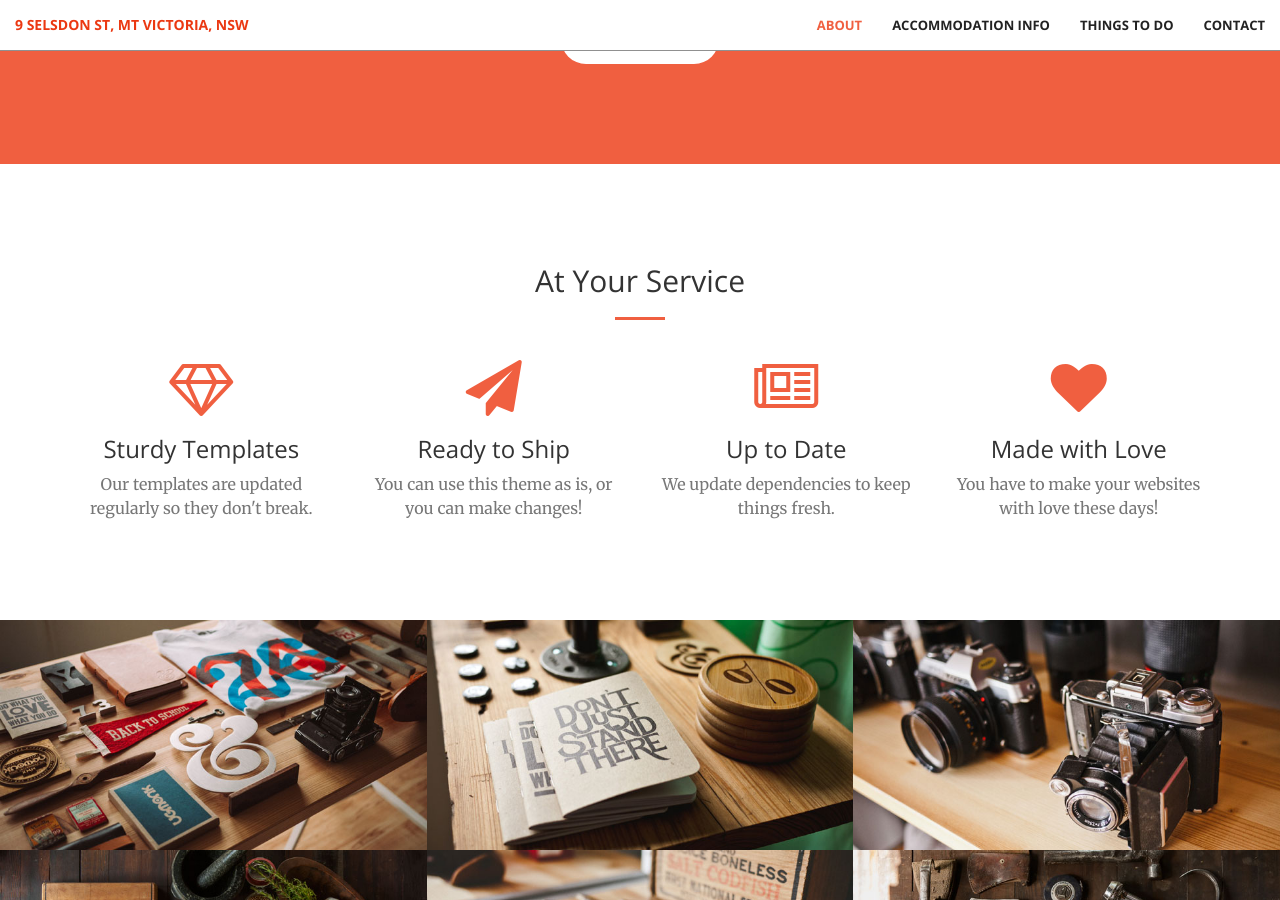
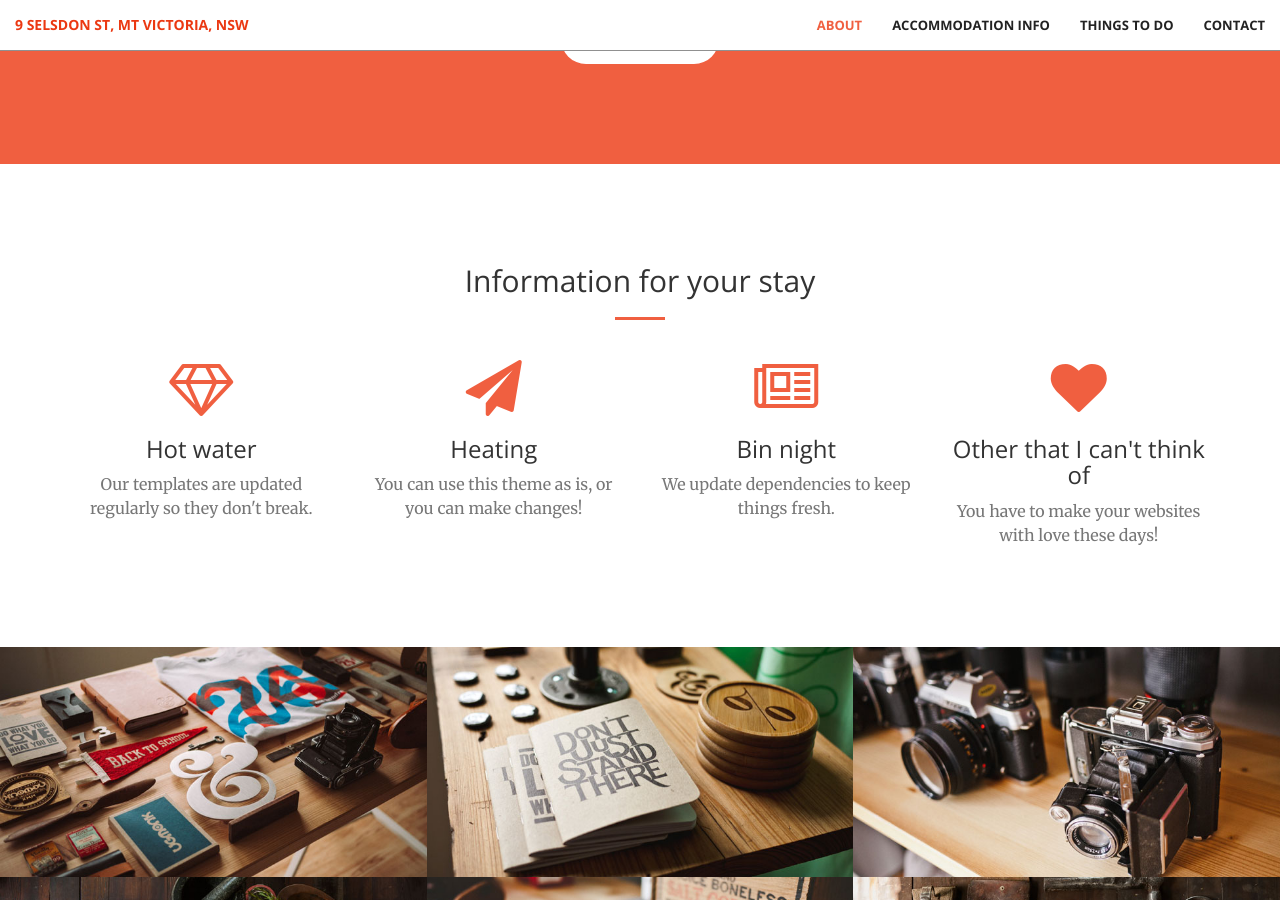
Before and after one commit to DillwyniaLodge/homepage1, a Jekyll site: the page built from index.html, in a window 1280 px wide and 900 px high, scrolled down 1062 px. Built offline with Jekyll 4.4.1, drawn with Linux system fonts in a browser that asks for light colours.

Commit message:
Update services.html

```diff
--- a/_includes/services.html
+++ b/_includes/services.html
@@ -2,7 +2,7 @@
     <div class="container">
         <div class="row">
             <div class="col-lg-12 text-center">
-                <h2 class="section-heading">At Your Service</h2>
+                <h2 class="section-heading">Information for your stay</h2>
                 <hr class="primary">
             </div>
         </div>
@@ -12,28 +12,28 @@
             <div class="col-lg-3 col-md-6 text-center">
                 <div class="service-box">
                     <i class="fa fa-4x fa-diamond wow bounceIn text-primary"></i>
-                    <h3>Sturdy Templates</h3>
+                    <h3>Hot water</h3>
                     <p class="text-muted">Our templates are updated regularly so they don't break.</p>
                 </div>
             </div>
             <div class="col-lg-3 col-md-6 text-center">
                 <div class="service-box">
                     <i class="fa fa-4x fa-paper-plane wow bounceIn text-primary" data-wow-delay=".1s"></i>
-                    <h3>Ready to Ship</h3>
+                    <h3>Heating</h3>
                     <p class="text-muted">You can use this theme as is, or you can make changes!</p>
                 </div>
             </div>
             <div class="col-lg-3 col-md-6 text-center">
                 <div class="service-box">
                     <i class="fa fa-4x fa-newspaper-o wow bounceIn text-primary" data-wow-delay=".2s"></i>
-                    <h3>Up to Date</h3>
+                    <h3>Bin night</h3>
                     <p class="text-muted">We update dependencies to keep things fresh.</p>
                 </div>
             </div>
             <div class="col-lg-3 col-md-6 text-center">
                 <div class="service-box">
                     <i class="fa fa-4x fa-heart wow bounceIn text-primary" data-wow-delay=".3s"></i>
-                    <h3>Made with Love</h3>
+                    <h3>Other that I can't think of</h3>
                     <p class="text-muted">You have to make your websites with love these days!</p>
                 </div>
             </div>
```
